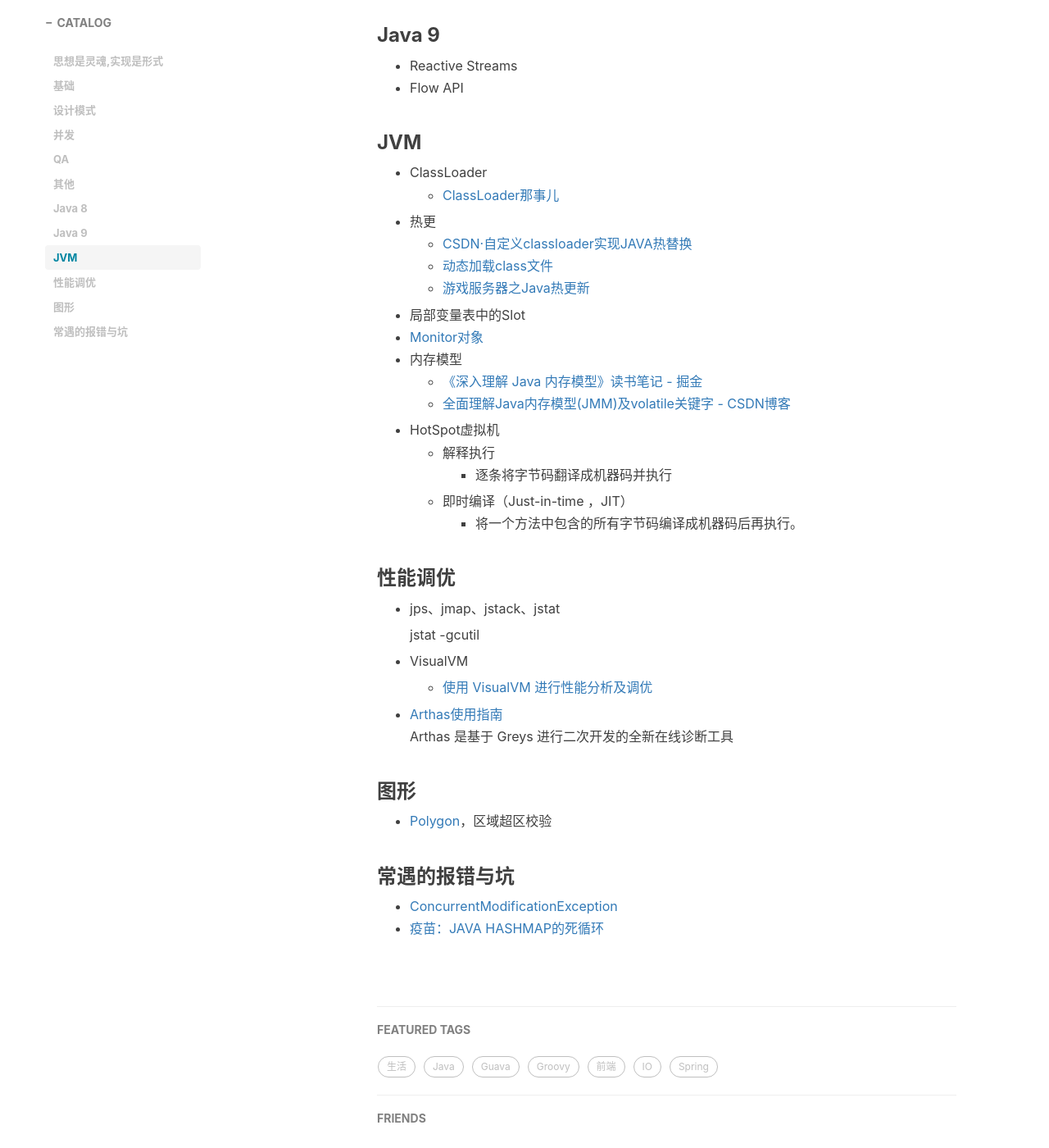
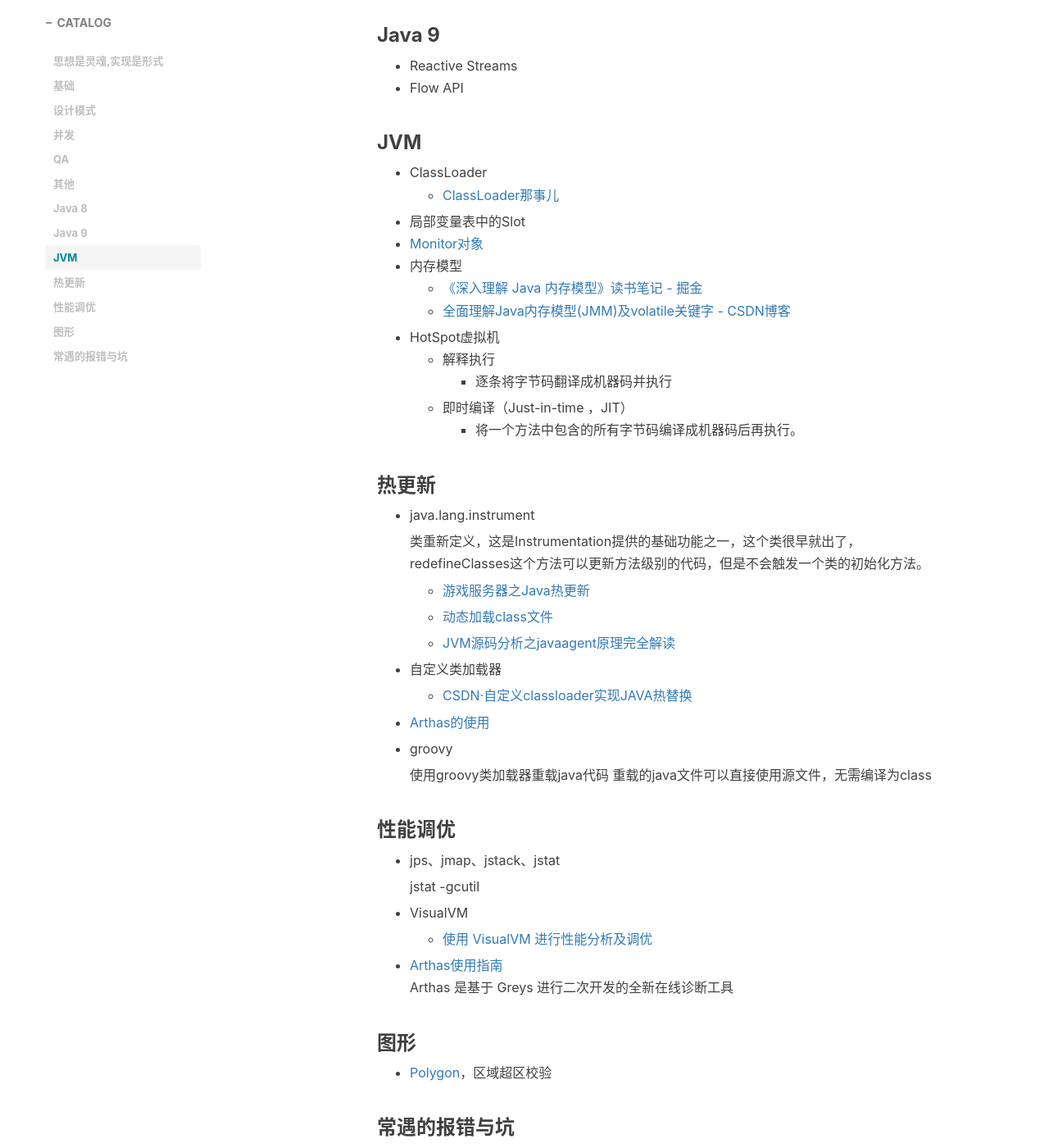
Before and after one commit to Ariescat/blog, a Jekyll site: the page built from docs/Java.md, in a window 1280 px wide and 1400 px high, scrolled down 5712 px. Shown: the whole window at 82% size. Built offline with Jekyll 4.4.1, drawn with Linux system fonts in a browser that asks for light colours; nearby versions of some CDN libraries; comment, search, counter and statistics services are not loaded.

Commit message:
Java热更新

```diff
--- a/docs/Java.md
+++ b/docs/Java.md
@@ -238,6 +234,28 @@ catalog: true
     * 逐条将字节码翻译成机器码并执行
   * 即时编译（Just-in-time ，JIT）
     * 将一个方法中包含的所有字节码编译成机器码后再执行。
+
+### 热更新
+
+- java.lang.instrument
+
+  类重新定义，这是Instrumentation提供的基础功能之一，这个类很早就出了，redefineClasses这个方法可以更新方法级别的代码，但是不会触发一个类的初始化方法。
+
+  * [游戏服务器之Java热更新](https://www.cnblogs.com/wgslucky/p/9127681.html)
+
+  * [动态加载class文件](https://zheng12tian.iteye.com/blog/1495037)
+
+  - [JVM源码分析之javaagent原理完全解读](https://www.imooc.com/article/42736)
+
+- 自定义类加载器
+
+  - [CSDN·自定义classloader实现JAVA热替换](https://blog.csdn.net/puhaiyang/article/details/78165465)
+
+- [Arthas的使用](https://www.cnblogs.com/orange911/p/10583245.html)
+
+- groovy
+
+  使用groovy类加载器重载java代码 重载的java文件可以直接使用源文件，无需编译为class
 
 ### 性能调优
 
```
Also changed, not shown: other parts of docs/Java.md (+0 -4 lines).
